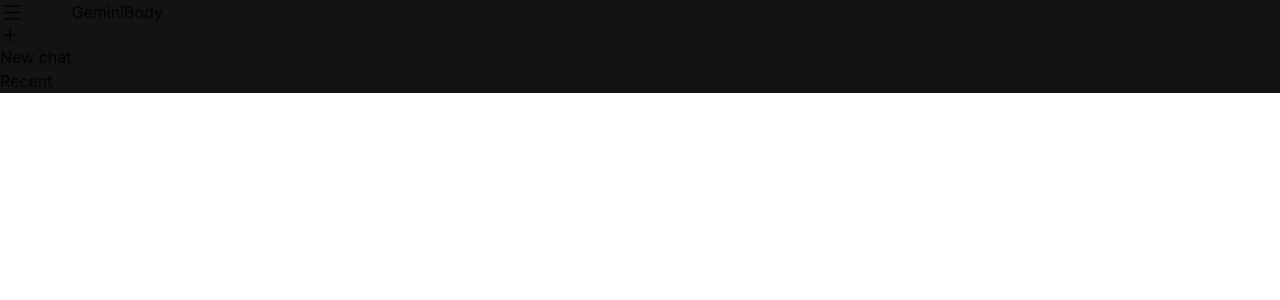
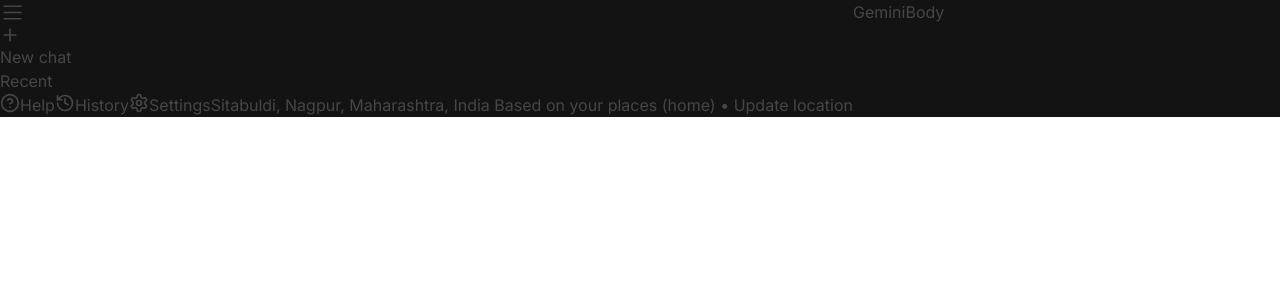
Before and after one commit to Harshninave04/Jemini-AI, a Next.js app: page / in a window 1280 px wide. Shown: the top 300 px of the page. Built offline with nearby package versions, Linux system fonts and the light colour scheme.

Commit message:
Sidebar Updated [40% similar]

```diff
--- a/src/Components/Sidebar.jsx
+++ b/src/Components/Sidebar.jsx
@@ -1,22 +1,55 @@
 'use client';
 import React, { useState } from 'react';
-import { Menu, Plus } from 'lucide-react';
+import { Menu, Plus, CircleHelp, Settings, History } from 'lucide-react';
 const Sidebar = () => {
   const [isOpen, setIsOpen] = useState(true);
   return (
     <div className="min-h-[100vh] inline-flex flex-col justify-between bg-bgSecondaryColor py-6 px-4">
-      <div>
+      <div className="">
         <Menu
           strokeWidth={1.5}
           size={25}
           onClick={() => setIsOpen(!isOpen)}
-          className="cursor-pointer text-softTextColor"
+          className="cursor-pointer text-softTextColor ml-[6px]"
         />
-        <div className="mt-14 text-sm inline-flex items-center gap-4 border rounded-full px-3 py-[9px] bg-gray-200 text-gray-700 cursor-pointer">
+        <div className="mt-14 text-sm inline-flex items-center gap-[14px] border rounded-full px-[8px] py-[7px] bg-gray-200 text-gray-700 cursor-pointer">
           <Plus size={20} className="" />
           {isOpen ? <p className="font-medium">New chat</p> : null}
         </div>
-        <p className="mt-8 text-sm cursor-pointer text-softTextColor font-semibold">Recent</p>
+        {isOpen ? (
+          <div className="flex flex-col">
+            <p className="mt-8 text-sm cursor-pointer font-semibold">Recent</p>
+          </div>
+        ) : null}
+      </div>
+      <div className="gap-6 flex flex-col">
+        <div className="flex flex-col gap-4 text-sm">
+          <div className="flex cursor-pointer items-center gap-[16px] pr-2.5">
+            <CircleHelp size={20} className="text-softTextColor" />
+            {isOpen ? (
+              <p className="cursor-pointer font-semibold text-softTextColor">Help</p>
+            ) : null}
+          </div>
+          <div className="flex cursor-pointer items-center gap-[16px] pr-2.5">
+            <History size={20} className="text-softTextColor" />
+            {isOpen ? (
+              <p className="cursor-pointer font-semibold text-softTextColor">History</p>
+            ) : null}
+          </div>
+          <div className="flex cursor-pointer items-center gap-[16px] pr-2.5">
+            <Settings size={20} className="text-softTextColor" />
+            {isOpen ? (
+              <p className="cursor-pointer font-semibold text-softTextColor">Settings</p>
+            ) : null}
+          </div>
+        </div>
+        {isOpen ? (
+          <div className="flex flex-col text-sm w-64">
+            <p className="text-softTextColor text-wrap text-xs pl-5">
+              Sitabuldi, Nagpur, Maharashtra, India Based on your places (home) • Update location
+            </p>
+          </div>
+        ) : null}
       </div>
     </div>
   );
--- a/src/app/globals.css
+++ b/src/app/globals.css
@@ -14,11 +14,15 @@
 .dark{
   --bg: #131314;
   --bgSecondary: #1e1f20;
+  --textColor: #444746;
+  --softBg: #1f273a;
   --softTextColor: #a6a6a6;
 }
 
 .light{
 --bg: white;
 --bgSecondary: #f1f5f9;
+--textColor: black;
+--softBg: #f0f0f0;
 --softTextColor: #626262;
 }
```
